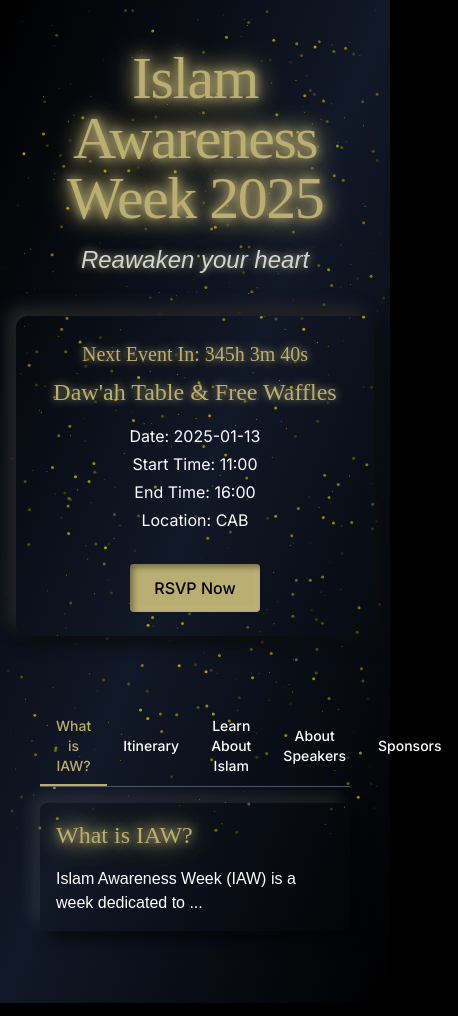
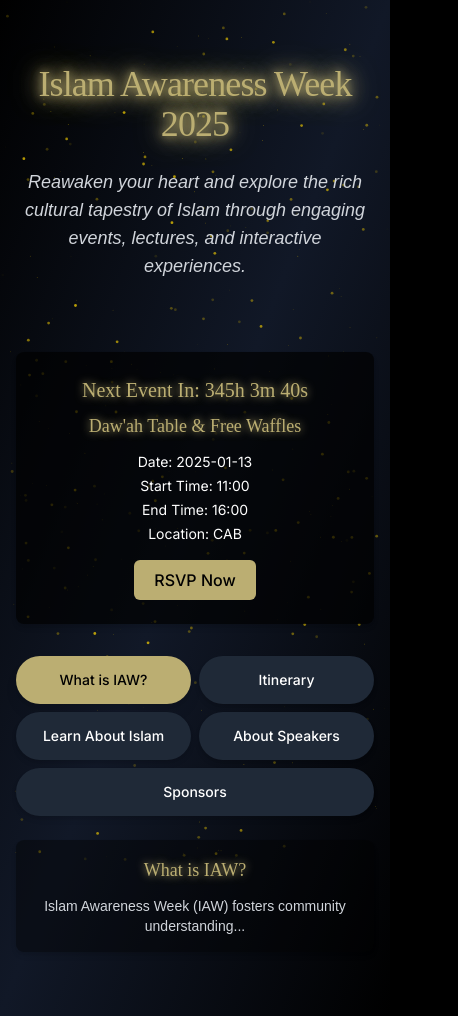
Before and after one commit to Donutboy2003/iaw2025, a Next.js app: page / in a window 390 px wide. Shown: the whole page, 458 px wide, since content can reach past the window. Built offline with nearby package versions, Linux system fonts and the light colour scheme.

Commit message:
feat : update mobile view

```diff
--- a/app/components/TabCard.tsx
+++ b/app/components/TabCard.tsx
@@ -1,4 +1,4 @@
-import React from "react";
+import React, { useRef, useState } from "react";
 import Tabs from "@/app/components/ui/tabs";
 
 interface Event {
@@ -9,22 +9,224 @@ interface Event {
   endTime: string;
   location: string;
   rsvpLink: string;
+  description?: string;
 }
 
 interface TabCardProps {
   events: Event[];
 }
 
+// Group events by date
+function groupEventsByDate(events: Event[]): Record<string, Event[]> {
+  return events.reduce<Record<string, Event[]>>((acc, event) => {
+    (acc[event.date] = acc[event.date] || []).push(event);
+    return acc;
+  }, {});
+}
+
+// A separate component for the flippable event card
+const EventFlipCard: React.FC<{ event: Event }> = ({ event }) => {
+  // Local state for flipping each event individually
+  const [isFlipped, setIsFlipped] = useState(false);
+
+  return (
+    <div
+      className="
+        relative w-full h-64
+        overflow-hidden
+        perspective-1000
+        bg-gray-800 bg-opacity-30
+        text-white
+        rounded-md
+        mb-4
+      "
+    >
+      {/* Container that flips front/back */}
+      <div
+        className={`
+          preserve-3d
+          absolute inset-0
+          transition-transform duration-500
+          ${isFlipped ? "rotate-y-180" : ""}
+        `}
+      >
+        {/* Front Side */}
+        <div
+          className="
+            absolute inset-0
+            backface-hidden
+            bg-gray-900 bg-opacity-80
+            rounded-md p-4
+            flex flex-col justify-between
+          "
+        >
+          <div>
+            <h4 className="text-lg font-semibold text-gold mb-1">
+              {event.name}
+            </h4>
+            <p className="text-sm text-gray-300 mb-2">
+              {event.startTime} - {event.endTime} | {event.location}
+            </p>
+            <p className="text-xs sm:text-sm text-gray-400">
+              {/* Short snippet so it doesn't look empty */}
+              Quick highlight or snippet about this event...
+            </p>
+          </div>
+          <div className="mt-2 flex justify-between items-center">
+            <button
+              onClick={() => setIsFlipped(true)}
+              className="
+                px-3 py-1 text-xs sm:text-sm
+                bg-gray-700 text-white
+                rounded
+                hover:bg-gray-600
+                focus:outline-none focus:ring-1 focus:ring-gold
+              "
+            >
+              Learn More
+            </button>
+            <a
+              href={event.rsvpLink}
+              target="_blank"
+              rel="noopener noreferrer"
+              className="
+                px-3 py-1 text-xs sm:text-sm
+                bg-gold text-black
+                rounded
+                hover:bg-yellow-500
+                focus:outline-none focus:ring-1 focus:ring-gold
+              "
+            >
+              RSVP
+            </a>
+          </div>
+        </div>
+
+        {/* Back Side */}
+        <div
+          className="
+            absolute inset-0
+            backface-hidden
+            bg-gray-900 bg-opacity-90
+            rounded-md p-4
+            rotate-y-180
+            flex flex-col justify-between
+          "
+        >
+          <div>
+            <h4 className="text-lg font-semibold text-gold mb-2">
+              About this event
+            </h4>
+            <p className="text-sm">
+              {event.description ? event.description : "No additional info."}
+            </p>
+          </div>
+          <div className="flex justify-end">
+            <button
+              onClick={() => setIsFlipped(false)}
+              className="
+                mt-2 px-3 py-1 text-xs sm:text-sm
+                bg-gray-700 text-white
+                rounded
+                hover:bg-gray-600
+                focus:outline-none focus:ring-1 focus:ring-gold
+              "
+            >
+              Go Back
+            </button>
+          </div>
+        </div>
+      </div>
+    </div>
+  );
+};
+
 const TabCard: React.FC<TabCardProps> = ({ events }) => {
+  const groupedEvents = groupEventsByDate(events);
+  const allDates = Object.keys(groupedEvents).sort();
+
+  // Refs for each date section to scroll on pill click
+  const dateRefs = useRef<Record<string, HTMLDivElement | null>>({});
+
+  // Scroll to the chosen date section
+  const handleDateClick = (date: string) => {
+    dateRefs.current[date]?.scrollIntoView({
+      behavior: "smooth",
+      block: "start",
+    });
+  };
+
+  // Sub-pill navigation for all date
+  const renderDatePills = () => (
+    <div className="flex flex-wrap gap-2 mb-4 overflow-x-auto">
+      {allDates.map((date) => (
+        <button
+          key={date}
+          onClick={() => handleDateClick(date)}
+          className="
+            px-3 py-1 text-sm sm:text-base
+            rounded-full
+            bg-gray-700 text-white
+            hover:bg-gray-600
+            transition
+            whitespace-nowrap
+          "
+        >
+          {date}
+        </button>
+      ))}
+    </div>
+  );
+
+  // Render date sections
+  const renderDatesAndEvents = () => (
+    <div className="space-y-8 overflow-auto">
+      {allDates.map((date) => (
+        <div
+          key={date}
+          ref={(el) => {
+            dateRefs.current[date] = el;
+          }}
+          className="pb-4 border-b border-gray-700"
+        >
+          <h3 className="text-base sm:text-lg font-semibold text-gold mb-3">
+            {date}
+          </h3>
+          {/* Map each event to a big flippable card */}
+          {groupedEvents[date].map((ev) => (
+            <EventFlipCard key={ev.id} event={ev} />
+          ))}
+        </div>
+      ))}
+    </div>
+  );
+
+  // Itinerary tab content
+  const itineraryContent = (
+    <div className="space-y-6">
+      <h2 className="text-lg sm:text-xl font-baskervville text-gold">
+        Pick a Date
+      </h2>
+      {renderDatePills()}
+      <p className="text-sm text-gray-400">
+        Click a date to scroll down to those events
+      </p>
+      {renderDatesAndEvents()}
+    </div>
+  );
+
+  // The tab array
   const tabs = [
     {
       id: "what-is-iaw",
       label: "What is IAW?",
       content: (
-        <div className="space-y-4">
-          <h2 className="text-2xl font-baskervville glow-text">What is IAW?</h2>
-          <p className="font-poppins">
-            Islam Awareness Week (IAW) is a week dedicated to ...
+        <div className="space-y-3">
+          <h2 className="text-lg sm:text-xl font-baskervville text-gold">
+            What is IAW?
+          </h2>
+          <p className="font-poppins text-sm sm:text-base text-gray-300">
+            Islam Awareness Week (IAW) fosters community understanding...
           </p>
         </div>
       ),
@@ -32,52 +234,18 @@ const TabCard: React.FC<TabCardProps> = ({ events }) => {
     {
       id: "itinerary",
       label: "Itinerary",
-      content: (
-        <div>
-          <h2 className="text-2xl font-baskervville glow-text mb-4">All Events</h2>
-          <div className="grid grid-cols-1 md:grid-cols-2 gap-6">
-            {events.map((event) => (
-              <div
-                key={event.id}
-                className="relative p-6 rounded-xl transition hover:shadow-xl"
-                style={{
-                  background: "transparent",
-                  boxShadow: "8px 8px 16px #0c0c0c, -8px -8px 16px #282828",
-                }}
-              >
-                <h3 className="text-lg font-baskervville text-gold mb-2">
-                  {event.name}
-                </h3>
-                <p className="text-white">Date: {event.date}</p>
-                <p className="text-white">Start Time: {event.startTime}</p>
-                <p className="text-white">End Time: {event.endTime}</p>
-                <p className="text-white">Location: {event.location}</p>
-                <a
-                  href={event.rsvpLink}
-                  target="_blank"
-                  rel="noopener noreferrer"
-                  className="mt-3 inline-block px-4 py-2 bg-gold text-black rounded hover:bg-yellow-600 transition font-poppins"
-                  style={{
-                    boxShadow:
-                      "inset 3px 3px 6px rgba(0,0,0,0.4), inset -3px -3px 6px rgba(255,255,255,0.1)",
-                  }}
-                >
-                  RSVP
-                </a>
-              </div>
-            ))}
-          </div>
-        </div>
-      ),
+      content: itineraryContent,
     },
     {
       id: "learn-about-islam",
       label: "Learn About Islam",
       content: (
-        <div className="space-y-4">
-          <h2 className="text-2xl font-baskervville glow-text">Learn About Islam</h2>
-          <p className="font-poppins">
-            Islam is ....
+        <div className="space-y-3">
+          <h2 className="text-lg sm:text-xl font-baskervville text-gold">
+            Learn About Islam
+          </h2>
+          <p className="font-poppins text-sm sm:text-base text-gray-300">
+            Islam is ...
           </p>
         </div>
       ),
@@ -86,10 +254,12 @@ const TabCard: React.FC<TabCardProps> = ({ events }) => {
       id: "about-speakers",
       label: "About Speakers",
       content: (
-        <div className="space-y-4">
-          <h2 className="text-2xl font-baskervville glow-text">About Speakers</h2>
-          <p className="font-poppins">
-            Our guest speakers are ....
+        <div className="space-y-3">
+          <h2 className="text-lg sm:text-xl font-baskervville text-gold">
+            About Speakers
+          </h2>
+          <p className="font-poppins text-sm sm:text-base text-gray-300">
+            Our guest speakers bring valuable insights...
           </p>
         </div>
       ),
@@ -98,10 +268,12 @@ const TabCard: React.FC<TabCardProps> = ({ events }) => {
       id: "sponsors",
       label: "Sponsors",
       content: (
-        <div className="space-y-4">
-          <h2 className="text-2xl font-baskervville glow-text">Sponsors</h2>
-          <p className="font-poppins">
-            We are grateful to our sponsors for making IAW 2025 possible.
+        <div className="space-y-3">
+          <h2 className="text-lg sm:text-xl font-baskervville text-gold">
+            Sponsors
+          </h2>
+          <p className="font-poppins text-sm sm:text-base text-gray-300">
+            We appreciate our sponsors generous support...
           </p>
         </div>
       ),
@@ -109,7 +281,7 @@ const TabCard: React.FC<TabCardProps> = ({ events }) => {
   ];
 
   return (
-    <div className="w-full max-w-4xl p-6 text-left bg-transparent">
+    <div className="w-full">
       <Tabs tabs={tabs} />
     </div>
   );
--- a/app/components/ui/tabs.tsx
+++ b/app/components/ui/tabs.tsx
@@ -1,4 +1,6 @@
-import { useState } from "react";
+// components/ui/tabs.tsx
+
+import { useState, useRef } from "react";
 
 interface Tab {
   id: string;
@@ -8,35 +10,81 @@ interface Tab {
 
 const Tabs: React.FC<{ tabs: Tab[] }> = ({ tabs }) => {
   const [activeTab, setActiveTab] = useState(tabs[0]?.id);
+  const tabsRef = useRef<(HTMLButtonElement | null)[]>([]);
+
+  const handleKeyDown = (
+    e: React.KeyboardEvent<HTMLButtonElement>,
+    index: number
+  ) => {
+    if (e.key === "ArrowRight") {
+      const nextIndex = (index + 1) % tabs.length;
+      tabsRef.current[nextIndex]?.focus();
+    } else if (e.key === "ArrowLeft") {
+      const prevIndex = (index - 1 + tabs.length) % tabs.length;
+      tabsRef.current[prevIndex]?.focus();
+    }
+  };
 
   return (
-    <div className="w-full max-w-xl mx-auto">
-      <div className="flex border-b border-gray-600">
-        {tabs.map((tab) => (
+    <div className="w-full">
+      {/* Pills Container */}
+      <div
+        role="tablist"
+        className="
+          flex items-center justify-center
+          flex-wrap md:flex-nowrap
+          gap-2
+          mx-auto
+          mb-4
+          w-full
+        "
+      >
+        {tabs.map((tab, index) => (
           <button
             key={tab.id}
             onClick={() => setActiveTab(tab.id)}
-            className={`flex-1 px-4 py-2 text-sm font-medium border-b-2 transition ${
-              activeTab === tab.id
-                ? "border-gold text-gold"
-                : "border-transparent text-white hover:text-gold"
-            }`}
+            aria-selected={activeTab === tab.id}
+            role="tab"
+            aria-controls={`${tab.id}-panel`}
+            id={`${tab.id}-tab`}
+            ref={(el) => {
+              tabsRef.current[index] = el;
+            }}
+            onKeyDown={(e) => handleKeyDown(e, index)}
+            className={`
+              flex-1
+              px-4 py-2
+              text-sm sm:text-base font-medium
+              rounded-full
+              transition
+              whitespace-nowrap
+              text-center
+              h-12
+              ${
+                activeTab === tab.id
+                  ? "bg-gold text-black shadow-lg"
+                  : "bg-gray-800 text-white hover:bg-gray-700 shadow-md"
+              }
+              focus:outline-none focus:ring-2 focus:ring-yellow-400
+            `}
           >
             {tab.label}
           </button>
         ))}
       </div>
-      <div
-        className="mt-4 p-4 rounded-lg transition"
-        style={{
-          background: "transparent",
-          boxShadow: "8px 8px 16px rgba(0,0,0,0.6), -8px -8px 16px rgba(255,255,255,0.1)",
-        }}
-      >
+
+      {/* Tab Content */}
+      <div className="mt-6 p-4 bg-black bg-opacity-40 rounded-lg shadow-md">
         {tabs.map(
           (tab) =>
             activeTab === tab.id && (
-              <div key={tab.id} className="text-white">
+              <div
+                key={tab.id}
+                id={`${tab.id}-panel`}
+                role="tabpanel"
+                aria-labelledby={`${tab.id}-tab`}
+                className="text-white text-sm sm:text-base"
+              >
                 {tab.content}
               </div>
             )
--- a/app/globals.css
+++ b/app/globals.css
@@ -27,6 +27,7 @@ body {
       rgb(var(--background-end-rgb))
     )
     rgb(var(--background-start-rgb));
+  overflow-x: hidden;
 }
 
 h1, h2, h3, h4, h5, h6, strong {
@@ -42,3 +43,15 @@ h1, h2, h3, h4, h5, h6, strong {
     0 0 20px #bbae72,
     0 0 30px #bbae72;
 }
+.perspective-1000 {
+  perspective: 1000px;
+}
+.preserve-3d {
+  transform-style: preserve-3d;
+}
+.backface-hidden {
+  backface-visibility: hidden;
+}
+.rotate-y-180 {
+  transform: rotateY(180deg);
+}
--- a/app/page.tsx
+++ b/app/page.tsx
@@ -14,6 +14,7 @@ type Event = {
   rsvpLink: string;
 };
 
+// Mock data for events
 const events: Event[] = [
   {
     id: 1,
@@ -89,16 +90,18 @@ const events: Event[] = [
   },
 ];
 
+
 export default function Home() {
   const [nextEvent, setNextEvent] = useState<Event | null>(null);
   const [timeRemaining, setTimeRemaining] = useState<string>("");
 
+  // Find the next upcoming event
   useEffect(() => {
     const now = new Date();
     const upcomingEvent = events.find(
       (event) => new Date(`${event.date}T${event.startTime}`) > now
     );
-    setNextEvent(upcomingEvent);
+    setNextEvent(upcomingEvent || null);
 
     if (upcomingEvent) {
       const interval = setInterval(() => {
@@ -120,38 +123,39 @@ export default function Home() {
   }, []);
 
   return (
-    <main className="relative min-h-screen bg-gradient-to-br from-black via-gray-900 to-black">
+    <main className="relative min-h-screen bg-gradient-to-br from-black via-gray-900 to-black overflow-hidden">
+      {/* Particles Background */}
       <Particles
         className="absolute inset-0 z-0"
-        quantity={300}
+        quantity={200}
         color="#FFD700"
-        size={0.5}
+        size={0.4}
         staticity={100}
       />
 
-      <div className="relative z-10 flex flex-col items-center text-center px-4 py-12 text-white">
-        <h1 className="text-6xl font-baskervville mb-4 glow-text tracking-tight">
+      {/* Hero Section */}
+      <section className="relative z-10 flex flex-col items-center text-center px-4 pt-16 pb-10 text-white space-y-6 sm:space-y-8">
+        <h1 className="text-4xl sm:text-5xl md:text-6xl font-baskervville glow-text tracking-tight">
           Islam Awareness Week 2025
         </h1>
-        <h2 className="text-2xl md:text-3xl text-gray-300 mb-10 italic font-poppins">
-          Reawaken your heart
-        </h2>
+        <p className="text-lg sm:text-xl md:text-2xl text-gray-300 italic font-poppins max-w-2xl">
+          Reawaken your heart and explore the rich cultural tapestry of Islam
+          through engaging events, lectures, and interactive experiences.
+        </p>
+      </section>
 
-        {nextEvent && (
-          <div
-            className="mb-12 w-full max-w-xl rounded-xl p-6 transition hover:shadow-xl"
-            style={{
-              background: "transparent",
-              boxShadow: "8px 8px 16px #0c0c0c, -8px -8px 16px #282828",
-            }}
-          >
-            <h3 className="text-xl font-baskervville mb-2">
-              Next Event In: <span className="text-gold">{timeRemaining}</span>
+      {/* Next Event / Countdown */}
+      <section className="relative z-10 flex flex-col items-center text-center px-4 py-8 text-white space-y-4 sm:space-y-6">
+        {nextEvent ? (
+          <div className="w-full max-w-lg bg-black bg-opacity-70 rounded-lg shadow-md p-6 transition">
+            <h3 className="text-xl sm:text-2xl font-baskervville mb-2">
+              Next Event In:{" "}
+              <span className="text-gold">{timeRemaining}</span>
             </h3>
-            <h2 className="text-2xl font-baskervville mb-4 text-gold">
+            <h2 className="text-lg sm:text-xl font-baskervville mb-3 text-gold">
               {nextEvent.name}
             </h2>
-            <div className="space-y-1 mb-4 text-white">
+            <div className="space-y-1 mb-4 text-sm sm:text-base text-white">
               <p>Date: {nextEvent.date}</p>
               <p>Start Time: {nextEvent.startTime}</p>
               <p>End Time: {nextEvent.endTime}</p>
@@ -161,19 +165,30 @@ export default function Home() {
               href={nextEvent.rsvpLink}
               target="_blank"
               rel="noopener noreferrer"
-              className="inline-block mt-4 px-6 py-3 bg-gold text-black font-medium rounded hover:bg-yellow-600 focus:outline-none focus:ring-2 focus:ring-yellow-400"
-              style={{
-                boxShadow:
-                  "inset 3px 3px 6px rgba(0,0,0,0.4), inset -3px -3px 6px rgba(255,255,255,0.1)",
-              }}
+              className="inline-block px-5 py-2 bg-gold text-black rounded-md font-medium hover:bg-yellow-600 focus:outline-none focus:ring-2 focus:ring-yellow-400"
             >
               RSVP Now
             </a>
           </div>
+        ) : (
+          <div className="w-full max-w-lg bg-black bg-opacity-70 rounded-lg shadow-md p-6">
+            <h3 className="text-xl sm:text-2xl font-baskervville mb-2">
+              No upcoming events
+            </h3>
+            <p className="text-sm sm:text-base text-gray-300">
+              Stay tuned for updates or check out our full itinerary below!
+            </p>
+          </div>
         )}
+      </section>
 
-        <TabCard events={events} />
-      </div>
+      {/* TabCard / Pill Navigation & Content */}
+      <section className="relative z-10 flex flex-col items-center text-center px-4 pb-16 text-white">
+        <div className="w-full max-w-xl mx-auto">
+          {/* You already have a TabCard that uses pill navigation inside */}
+          <TabCard events={events} />
+        </div>
+      </section>
     </main>
   );
 }
```
